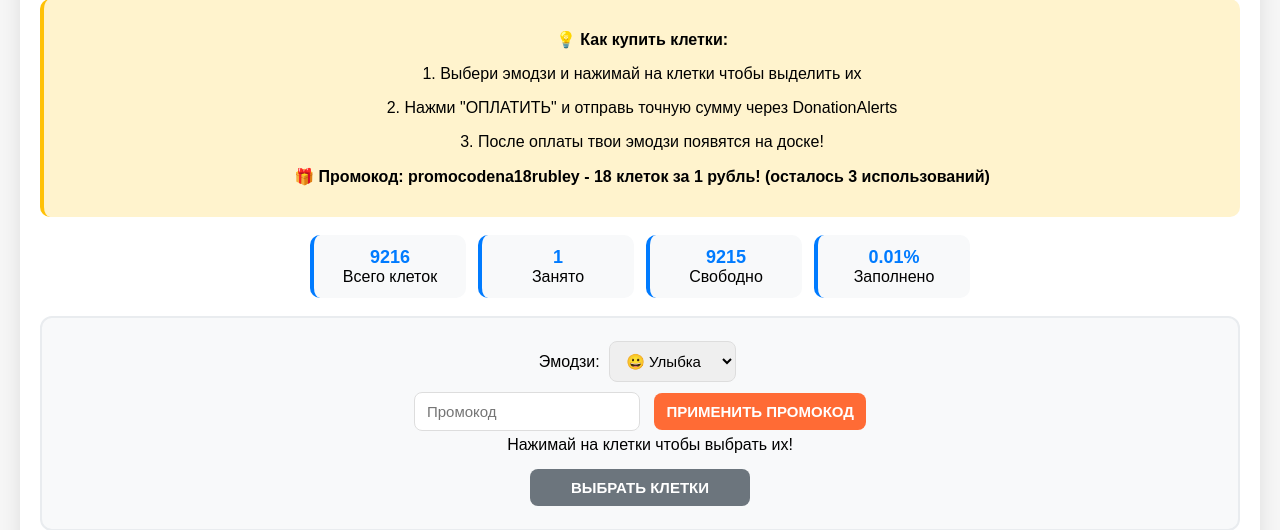
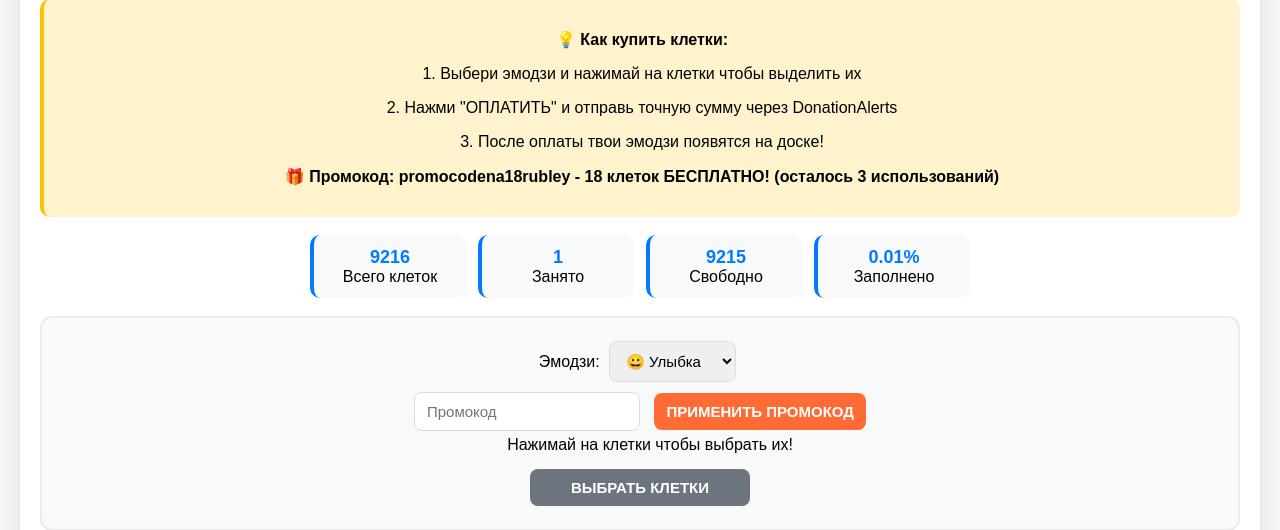
Before and after one commit to TyphHazelLOL/EmojiDesk, a Flask app: page / in a window 1280 px wide. Shown: the part 122-652 px from the top of the page. Run offline with Flask 3, Linux system fonts and the light colour scheme; data comes from the database, SQL or seed files in the repository; tables that the repository leaves empty hold one stand-in row (values such as "Sample post"); some libraries are stand-ins or nearby versions.

Commit message:
Update index.html

```diff
--- a/templates/index.html
+++ b/templates/index.html
@@ -62,8 +62,9 @@
         .buy-button { background:#28a745; color:#fff; border:none; font-weight:700; min-width:220px; cursor:pointer; }
         .buy-button[disabled] { background:#6c757d; cursor:not-allowed; }
         .promo-button { background:#ff6b35; color:#fff; border:none; font-weight:700; cursor:pointer; }
+        .free-button { background:#9c27b0; color:#fff; border:none; font-weight:700; cursor:pointer; }
         .payment-info { background:#e7f3ff; padding:12px; border-radius:8px; border:2px solid #b3d9ff; text-align:left; }
-        .promo-info { background:#fff3cd; padding:12px; border-radius:8px; border:2px solid #ffc107; margin:10px 0; }
+        .promo-info { background:#d4edda; padding:12px; border-radius:8px; border:2px solid #28a745; margin:10px 0; }
         .modal { position:fixed; inset:0; background:rgba(0,0,0,.66); display:none; place-items:center; z-index:1200; }
         .modal .box { background:#fff; padding:18px; border-radius:12px; max-width:460px; width:92%; position:relative; }
         .close { position:absolute; right:12px; top:8px; background:none; border:none; font-size:20px; cursor:pointer; }
@@ -80,7 +81,7 @@
             <p>1. Выбери эмодзи и нажимай на клетки чтобы выделить их</p>
             <p>2. Нажми "ОПЛАТИТЬ" и отправь точную сумму через DonationAlerts</p>
             <p>3. После оплаты твои эмодзи появятся на доске!</p>
-            <p><strong>🎁 Промокод: promocodena18rubley - 18 клеток за 1 рубль! (осталось <span id="promoUsesLeft">3</span> использований)</strong></p>
+            <p><strong>🎁 Промокод: promocodena18rubley - 18 клеток БЕСПЛАТНО! (осталось <span id="promoUsesLeft">3</span> использований)</strong></p>
         </div>
 
         <div class="stats" id="stats">
@@ -126,18 +127,20 @@
     <div id="paymentModal" class="modal">
         <div class="box">
             <button class="close" id="closeModal">×</button>
-            <h3>Оплата через DonationAlerts</h3>
+            <h3 id="modalTitle">Оплата через DonationAlerts</h3>
             <div class="payment-info">
                 <p><strong>Выбранные клетки:</strong> <span id="paymentCellCount">0</span> шт</p>
                 <p><strong>Эмодзи:</strong> <span id="paymentEmoji">😀</span></p>
-                <p><strong>Отправьте точную сумму:</strong> <span id="paymentAmount">0</span> руб</p>
-                <p><strong>В сообщении укажите:</strong> "<span id="paymentMessage">order_xxx</span>"</p>
+                <p id="amountLine"><strong>Отправьте точную сумму:</strong> <span id="paymentAmount">0</span> руб</p>
+                <p id="messageLine"><strong>В сообщении укажите:</strong> "<span id="paymentMessage">order_xxx</span>"</p>
                 <div id="promoAppliedInfo" class="promo-info" style="display:none;">
-                    <strong>🎁 Промокод активирован!</strong> Вы получаете <span id="promoDiscountCells">18</span> клеток за 1 рубль!
+                    <strong>🎁 Промокод активирован!</strong> Вы получаете <span id="promoDiscountCells">18</span> клеток <strong>БЕСПЛАТНО</strong>!
+                    <br>Просто нажмите "Активировать бесплатно" ниже.
                 </div>
-                <p>После оплаты дождитесь подтверждения (автоматически, до 1 минуты).</p>
+                <p id="waitingText">После оплаты дождитесь подтверждения (автоматически, до 1 минуты).</p>
             </div>
             <a id="donateLink" href="" target="_blank" class="buy-button" style="background:#ff5722; margin-top:10px; text-decoration:none; display:inline-block;">Перейти к оплате</a>
+            <button id="freeActivateButton" class="free-button" style="display:none; margin-top:10px; width:100%;">🎁 АКТИВИРОВАТЬ БЕСПЛАТНО</button>
             <div id="paymentStatus" style="margin-top:10px; background:#fff3cd; padding:8px; border-radius:8px;">⏳ Ожидание оплаты...</div>
         </div>
     </div>
@@ -169,6 +172,11 @@
         const promoAppliedInfo = document.getElementById('promoAppliedInfo');
         const promoDiscountCells = document.getElementById('promoDiscountCells');
         const promoUsesLeft = document.getElementById('promoUsesLeft');
+        const freeActivateButton = document.getElementById('freeActivateButton');
+        const modalTitle = document.getElementById('modalTitle');
+        const amountLine = document.getElementById('amountLine');
+        const messageLine = document.getElementById('messageLine');
+        const waitingText = document.getElementById('waitingText');
 
         function getEmojiImage(emojiType) {
             const emojiMap = {
@@ -222,7 +230,6 @@
 
         function updateSelectionInfo() {
             const total = selectedCells.length;
-            let price = total * PRICE_PER_CELL;
 
             // Если активен промокод, проверяем количество клеток
             if (activePromocode) {
@@ -233,23 +240,23 @@
                     buyButton.textContent = `НУЖНО ${requiredCells} КЛЕТОК`;
                     return;
                 }
-                price = 1.0; // Фиксированная цена для промокода
-            }
-
+                // 🎉 БЕСПЛАТНО!
+                selectedInfo.textContent = `🎁 Промокод активирован! ${total} клеток БЕСПЛАТНО!`;
+                buyButton.textContent = `ПОЛУЧИТЬ БЕСПЛАТНО`;
+                buyButton.disabled = false;
+            } else {
+                // Обычная логика
+                const price = total * PRICE_PER_CELL;
                 if (total === 0) {
                     selectedInfo.textContent = 'Нажимай на клетки чтобы выбрать их!';
                     buyButton.disabled = true;
                     buyButton.textContent = 'ВЫБРАТЬ КЛЕТКИ';
                 } else {
                     const emoji = getEmojiDisplay(selectedCells[0].emoji);
-                if (activePromocode) {
-                    selectedInfo.textContent = `🎁 Промокод активирован! ${total} клеток за 1 рубль!`;
-                    buyButton.textContent = `ОПЛАТИТЬ 1 РУБЛЬ`;
-                } else {
                     selectedInfo.textContent = `Выбрано: ${total} клеток | Эмодзи: ${emoji} | Итого: ${price} руб`;
                     buyButton.textContent = `ОПЛАТИТЬ ${price} РУБ`;
+                    buyButton.disabled = false;
                 }
-                buyButton.disabled = false;
             }
         }
 
@@ -298,7 +305,7 @@
 
                 if (data.valid) {
                     activePromocode = data;
-                    promoStatus.textContent = `✅ Промокод активирован! ${data.discount_cells} клеток за 1 рубль`;
+                    promoStatus.textContent = `✅ Промокод активирован! ${data.discount_cells} клеток БЕСПЛАТНО!`;
                     promoStatus.style.color = 'green';
                     promocodeInput.disabled = true;
                     applyPromoButton.disabled = true;
@@ -359,38 +366,90 @@
                 paymentMessage.textContent = data.payment_message;
                 donateLink.href = 'https://www.donationalerts.com/r/EmojiAdd';
 
-                // Показываем информацию о промокоде
+                // Настройка модального окна для промокода
                 if (data.promocode_used) {
+                    // 🎉 БЕСПЛАТНЫЙ режим
+                    modalTitle.textContent = '🎁 Активация промокода';
                     promoAppliedInfo.style.display = 'block';
                     promoDiscountCells.textContent = data.promocode_discount;
+                    amountLine.style.display = 'none';
+                    messageLine.style.display = 'none';
+                    donateLink.style.display = 'none';
+                    freeActivateButton.style.display = 'block';
+                    waitingText.textContent = 'Нажмите "Активировать бесплатно" чтобы сразу получить клетки.';
+
+                    // Обработчик для бесплатной активации
+                    freeActivateButton.onclick = () => {
+                        activateFreeOrder(orderNumber);
+                    };
                 } else {
+                    // Обычный платный режим
+                    modalTitle.textContent = 'Оплата через DonationAlerts';
                     promoAppliedInfo.style.display = 'none';
+                    amountLine.style.display = 'block';
+                    messageLine.style.display = 'block';
+                    donateLink.style.display = 'inline-block';
+                    freeActivateButton.style.display = 'none';
+                    waitingText.textContent = 'После оплаты дождитесь подтверждения (автоматически, до 1 минуты).';
                 }
 
                 paymentModal.style.display = 'grid';
-                paymentStatus.textContent = '⏳ Ожидание оплаты...';
+                paymentStatus.textContent = data.promocode_used ? '⏳ Готово к активации...' : '⏳ Ожидание оплаты...';
+
+                if (!data.promocode_used) {
                     pollPaymentStatus(orderNumber);
+                }
             } catch (error) {
                 alert('Ошибка: ' + error.message);
             }
         });
 
-        document.getElementById('closeModal').addEventListener('click', () => {
+        // Активация бесплатного заказа
+        function activateFreeOrder(orderId) {
+            freeActivateButton.disabled = true;
+            freeActivateButton.textContent = '🎁 АКТИВИРУЕТСЯ...';
+            paymentStatus.textContent = '⏳ Активируем бесплатные клетки...';
+
+            // Эмулируем "донат" с нулевой суммой для активации промокода
+            setTimeout(() => {
+                paymentStatus.textContent = '✅ Бесплатные клетки активированы!';
+                paymentStatus.style.background = '#d4edda';
+
+                // Обновляем клетки на карте
+                selectedCells.forEach(cell => {
+                    const el = document.getElementById(`cell-${cell.x}-${cell.y}`);
+                    if (el) {
+                        el.classList.add('sold');
+                        el.classList.remove('selected');
+                        el.style.backgroundImage = `url('${getEmojiImage(cell.emoji)}')`;
+                    }
+                });
+
+                updateStats(selectedCells.length);
+                selectedCells = [];
+                updateSelectionInfo();
+
+                setTimeout(() => {
                     paymentModal.style.display = 'none';
-            // Сбрасываем промокод после покупки
+                    // Сбрасываем промокод после успешной активации
                     if (activePromocode) {
                         activePromocode = null;
                         promocodeInput.value = '';
                         promocodeInput.disabled = false;
                         applyPromoButton.disabled = false;
                         promoStatus.textContent = '';
-                selectedCells = [];
-                updateSelectionVisuals();
-                updateSelectionInfo();
+                        // Обновляем количество использований
+                        checkPromoUses();
                     }
+                }, 1500);
+            }, 1000);
+        }
+
+        document.getElementById('closeModal').addEventListener('click', () => {
+            paymentModal.style.display = 'none';
         });
 
-        // Проверка оплаты
+        // Проверка оплаты (только для обычных заказов)
         let pollInterval = null;
         function pollPaymentStatus(order) {
             if (pollInterval) clearInterval(pollInterval);
@@ -417,16 +476,6 @@
                         updateSelectionInfo();
                         setTimeout(() => {
                             paymentModal.style.display = 'none';
-                            // Сбрасываем промокод после успешной оплаты
-                            if (activePromocode) {
-                                activePromocode = null;
-                                promocodeInput.value = '';
-                                promocodeInput.disabled = false;
-                                applyPromoButton.disabled = false;
-                                promoStatus.textContent = '';
-                                // Обновляем количество использований
-                                checkPromoUses();
-                            }
                         }, 1500);
                     } else if (data.status === 'rejected') {
                         paymentStatus.textContent = '❌ Недостаточно средств. Заказ отклонен.';
```
Lines whose indentation alone changed are shown as unchanged.
